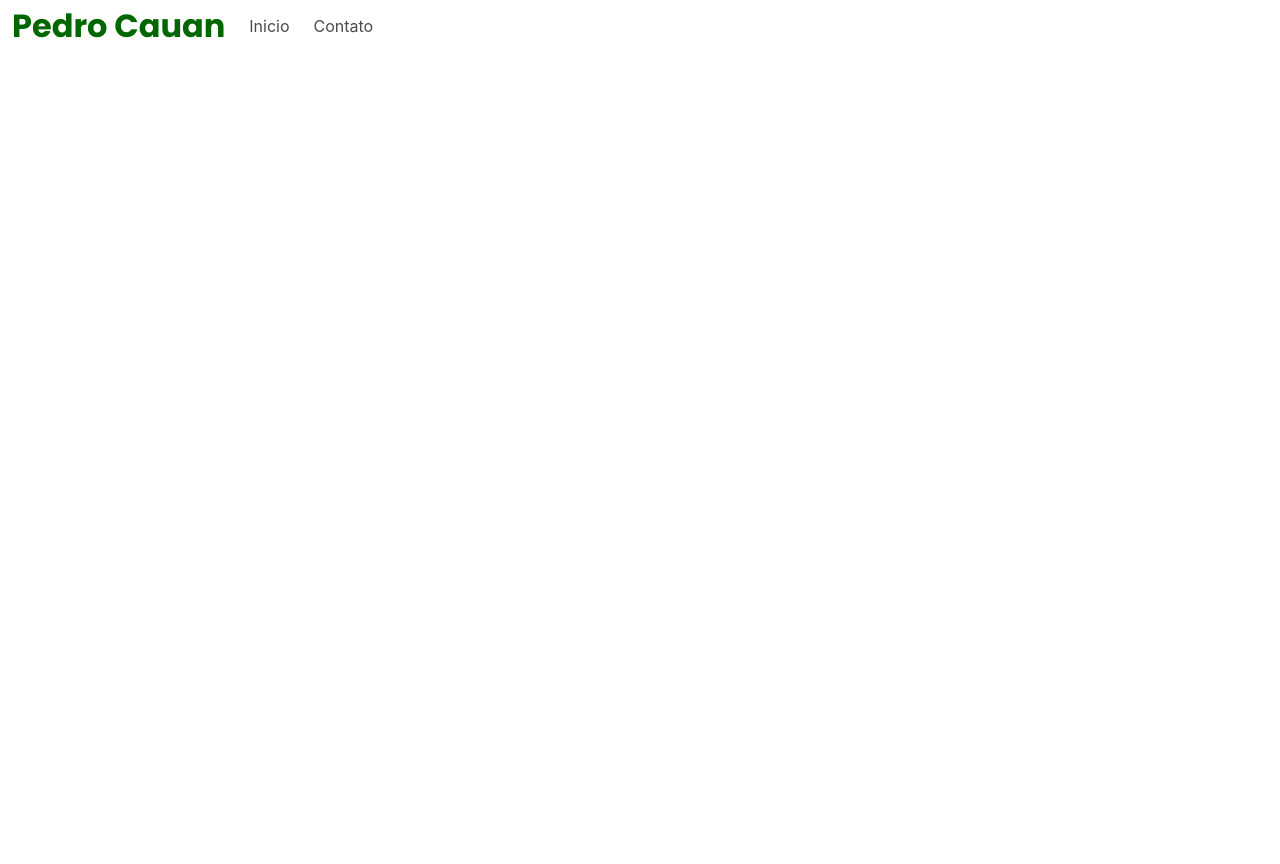
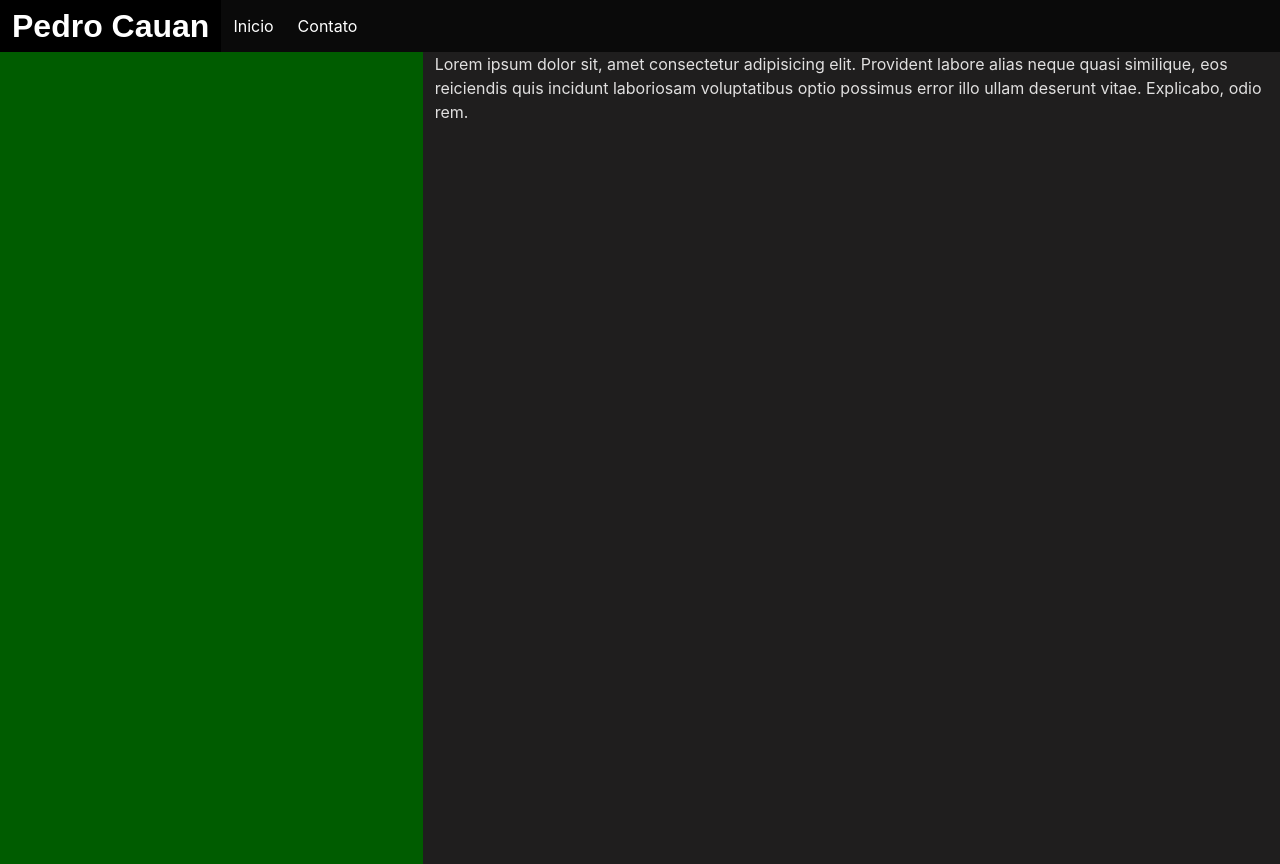
Before and after one commit to pedrocauan/Pagina-de-contato, a plain HTML site: page index.html in a window 1280 px wide. Before the commit the page ends 800 px from the top, so only its background shows below. Drawn offline with nearby package versions, Linux system fonts and the light colour scheme.

Commit message:
Definição das grids

```diff
--- a/assets/_css/styles.css
+++ b/assets/_css/styles.css
@@ -1,14 +1,41 @@
+* {
+    margin: 0;
+    padding: 0;
+    box-sizing: border-box;
+}
+
+:root {
+    --black: hsl(0, 2%, 12%);
+    --green: hsl(120,100%,18%);
+    --white: hsl(0, 2%, 88%);
+}
+
+
 /* Fonte do titulo*/
 @import url('https://fonts.googleapis.com/css2?family=Poppins:wght@300;700&display=swap');
 /* Fonte do Principal*/
 @import url('https://fonts.googleapis.com/css2?family=Open+Sans:wght@300;500;700&family=Poppins:wght@300;700&display=swap');
 
 html {
-    font-family: 'Open Sans', sans-serif;;
+    font-family: 'Open Sans', sans-serif;
 }
 
 
 .titulo {
     font-family: 'Poppins', sans-serif;
-    color: hsl(120,100%,20%);
+    color: white;
 }
+
+.barra-lado{
+    min-height: 100vh;
+    background-color: var(--green);
+}
+
+.portifolio{
+    min-height: 100vh;
+    background-color: var(--black);
+}
+
+p{
+    color: var(--white);
+}
--- a/index.html
+++ b/index.html
@@ -17,8 +17,9 @@
     <!--Logo, Menu, barra de navegação-->
     <header>
         <!--nav bar do bulma-->
-        <nav class="navbar" aria-label="main navigation">
+        <nav class="navbar is-black" aria-label="main navigation">
             <div class="navbar-brand">
+                <!--Logo-->
                 <a class="navbar-item" href="https://bulma.io">
                     <h1 class="title titulo">Pedro Cauan</h1>
                 </a>
@@ -30,7 +31,7 @@
                     <span aria-hidden="true"></span>
                 </a>
             </div>
-
+            <!--Menu-->
             <div id="navbarBasicExample menu-content" class="navbar-menu">
                 <div class="navbar-start">
                     <a class="navbar-item">
@@ -45,7 +46,22 @@
             </div>
         </nav>
     </header>
+    <!--conteudo principal-->
+    <main>
+        <!--Coluna principal-->
+        <div class="columns">
+            <!--Barra do lado esquerdo com a foto-->
+            <aside class="column is-one-third barra-lado">
+              <div class="barra-lado"></div>
+            </aside>
+            <section class="column portifolio">
+                <p>
+                    Lorem ipsum dolor sit, amet consectetur adipisicing elit. Provident labore alias neque quasi similique, eos reiciendis quis incidunt laboriosam voluptatibus optio possimus error illo ullam deserunt vitae. Explicabo, odio rem.
+                </p>
+            </section>
+          </div>
 
+    </main>
 </body>
 
 </html>
```
Also changed, not shown: 1 other file.
